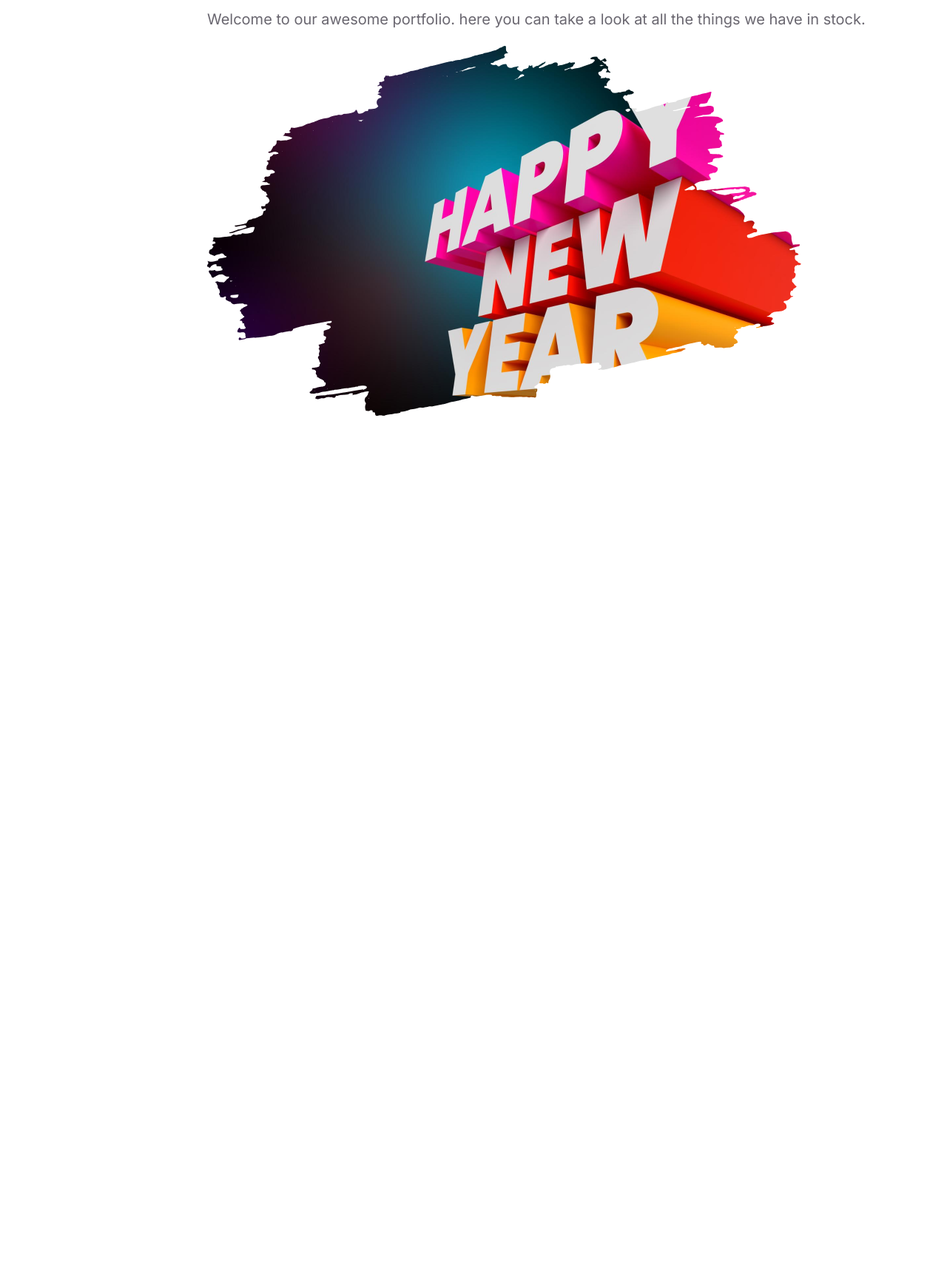
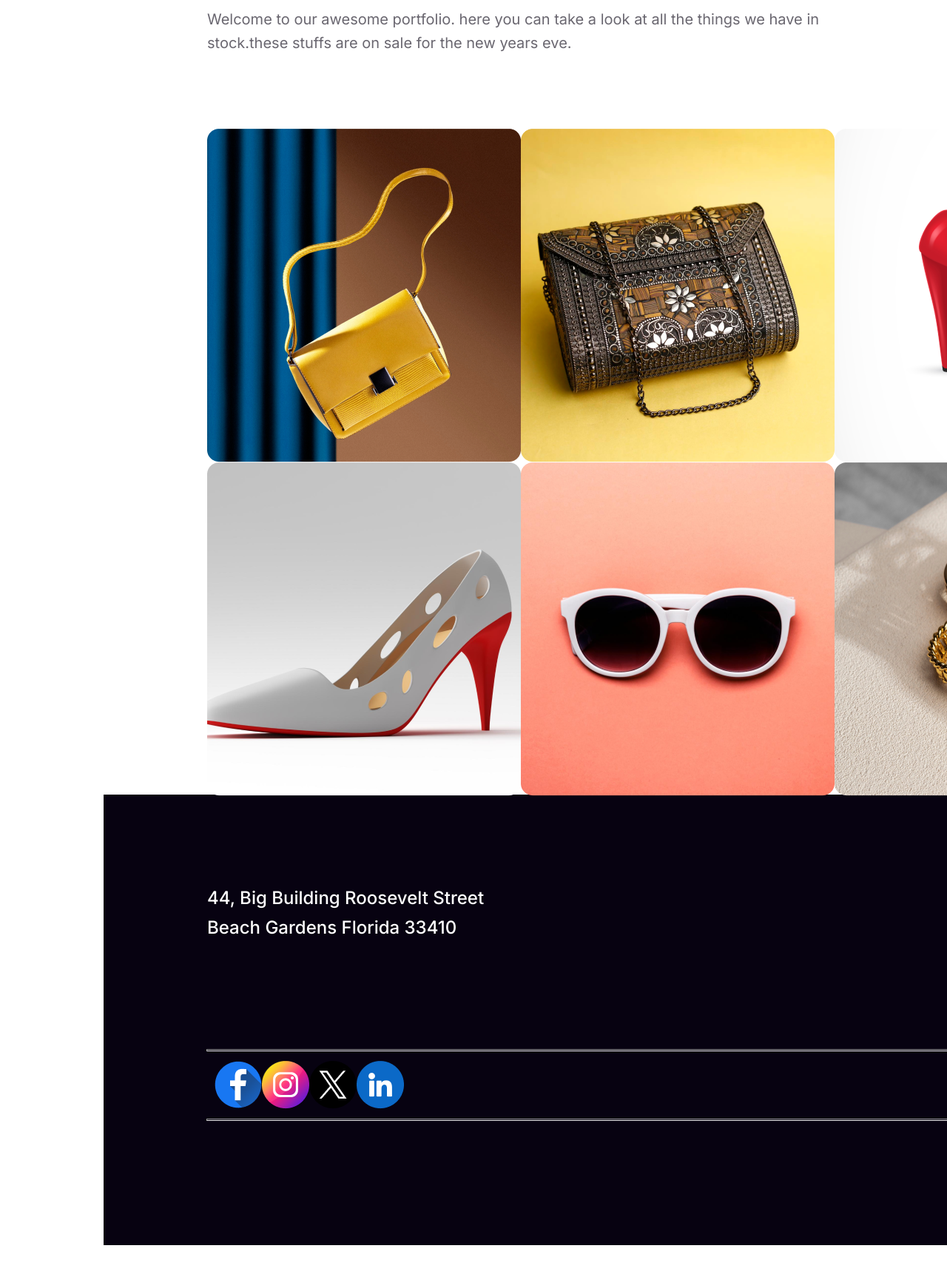
Before and after one commit to Ra-ina/Assign1-New-year-portfolio, a plain HTML site: page index.html in a window 1280 px wide. Shown: the part 3120-4842 px from the top of the page at 74% size. Drawn offline with Linux system fonts and the light colour scheme.

Commit message:
footer added

```diff
--- a/index.html
+++ b/index.html
@@ -44,9 +44,9 @@
         <section class="place">
             <div class="place-data">
                 <p class="place-description">
-                   <span class="primary-color">Place:</span> New Park Hotel<br>
-                   <span class="primary-color">Date:</span> 31 December Night 2023 <br>
-                   <span class="primary-color">Time:</span> Evening 7.30 Pm to 12.30 Am
+                    <span class="primary-color">Place:</span> New Park Hotel<br>
+                    <span class="primary-color">Date:</span> 31 December Night 2023 <br>
+                    <span class="primary-color">Time:</span> Evening 7.30 Pm to 12.30 Am
                 </p>
                 <button class="prim-color">JOIN NOW</button>
             </div>
@@ -56,15 +56,41 @@
                 <h5 class="thing-description1">THE BEST GIFTS</h5>
                 <h3 class="thing-description2">Our Awesome Portfolio</h3>
                 <p class="thing-description3">
-                    Welcome to our awesome portfolio. here you can take a look at all the things we have in stock.
+                    Welcome to our awesome portfolio. here you can take a look at all the things we have in stock.these
+                    stuffs are on sale for the new years eve.
                 </p>
-                <img class="ny-pic" src="resources/New Year Photo.png" alt="">
+            </div>
+            <div class="column">
+                <div class="row">
+                    <img src="resources/Rectangle 3.png" alt="">
+                    <img src="resources/Rectangle 4.png" alt="">
+                    <img src="resources/Rectangle 5.png" alt="">
+                </div>
+                <div class="row2">
+                    <img src="resources/Rectangle 6.png" alt="">
+                    <img src="resources/Rectangle 7.png" alt="">
+                    <img src="resources/Rectangle 8.png" alt="">
+                </div>
+
             </div>
         </section>
 
     </main>
-    <footer>
-
+    <footer class="footer">
+        <div class="footer-data">
+            <p class="footer-description">
+                44, Big Building Roosevelt Street
+                Beach Gardens Florida 33410
+            </p>
+        </div>
+        <hr>
+        <div class="footer-icons">
+            <img src="resources/Facebook.png" alt="">
+            <img src="resources/Instagram.png" alt="">
+            <img src="resources/Twitter.png" alt="">
+            <img src="resources/Linkedin.png" alt="">
+        </div>
+        <hr>
     </footer>
 </body>
 
--- a/styles/portfolio.css
+++ b/styles/portfolio.css
@@ -181,7 +181,7 @@ justify-content: space-between;
 
 .things {
     width: 1600px;
-    height: 7335px;
+    /* height: 7335px; */
     margin: 50px 140px;
 }
 
@@ -199,12 +199,53 @@ justify-content: space-between;
     font-weight: 900;
 
 }
-.thing-description3{
+
+.thing-description3 {
     width: 896px;
     color: rgba(7, 2, 17, 0.60);
+    font-family: Inter;
+    font-size: 20px;
+    font-style: normal;
+    font-weight: 400;
+    line-height: 32px;
+    /* 160% */
+}
+.column {
+    width: 424px;
+    height: 450px;
+    border-radius: 16px;
+    padding: 50px 140px;
+    /* margin-bottom: 150px; */
+}
+.row {
+    display: flex;
+}
+.row2{
+    display: flex;
+
+}
+.footer{
+    width: 1600px;
+height: 609px;
+background: #070211;
+margin-top: 400px;
+}
+.footer-description{
+    width: 375px;
+height: 80px;
+    color: #FFF;
 font-family: Inter;
-font-size: 20px;
-font-style: normal;
-font-weight: 400;
-line-height: 32px; /* 160% */
+font-size: 24px;
+font-weight: 500;
+line-height: 40px; /* 166.667% */
+padding: 120px 140px;
 }
+hr{
+    width: 1320px;
+height: 1px;
+}
+.footer-icons{
+    display: flex;
+    text-align: center;
+    padding: 5px 150px;
+}
```
